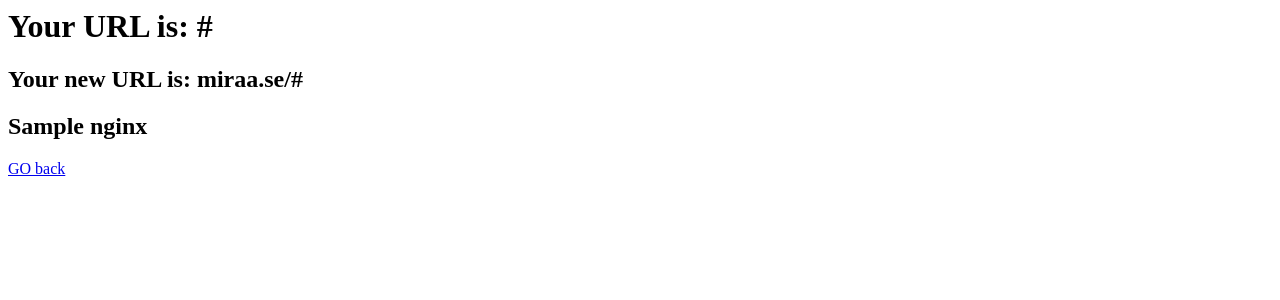
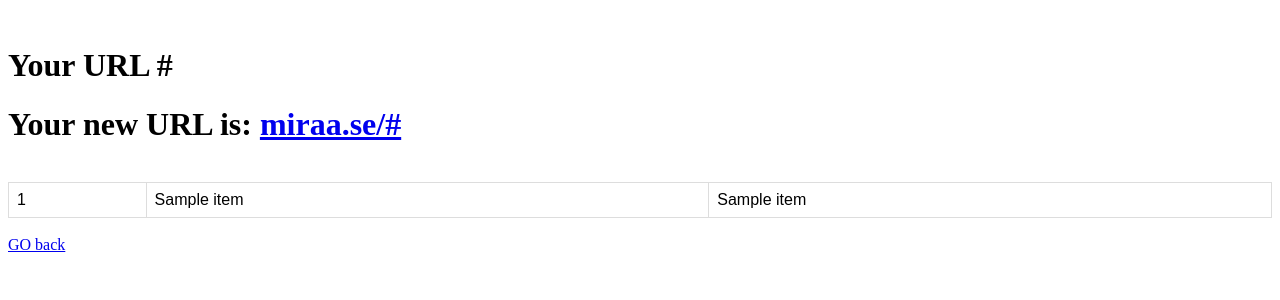
Before and after one commit to kreatinbiceps/flask-url, a Flask app: template templates/url.html in a window 1280 px wide. Shown: the top 300 px of the page. Run offline with Flask 2, Linux system fonts and the light colour scheme; the template is opened without the code that fills it: most values are stand-ins (such as "Sample title", 1, 10 or a date in 2020).

Commit message:
modified:   app.py 	modified:   link.db 	new file:   nginx-from-db.py 	modified:   templates/url.html

```diff
--- a/app.py
+++ b/app.py
@@ -5,23 +5,39 @@
 import sqlite3 as lite
 import re
 import os
+import subprocess
 
 app = Flask(__name__)
 
 DATABASE = "./link.db"
 
+
 if not os.path.exists(DATABASE):
-    con = lite.connect(DATABASE)
-    cursor = con.cursor()
-    cursor.execute("CREATE TABLE url (ID INTEGER PRIMARY KEY AUTOINCREMENT, ORIGURL TEXT, SHORTURL TEXT UNIQUE);")
-    con.commit()
-    cur.execute("INSERT INTO url VALUES('', 'abc.com', 'xyzz');")
-    con.commit()
-    con.close
+	con = lite.connect(DATABASE)
+	cursor = con.cursor()
+	cursor.execute("CREATE TABLE url (ID INTEGER PRIMARY KEY AUTOINCREMENT, ORIGURL TEXT, SHORTURL TEXT UNIQUE);")
+	con.commit()
+	cursor.execute("INSERT INTO url VALUES('1', 'abc.com', 'xyzz');")
+	con.commit()
+	con.close()
+
+
+def writeToDB(longurl, shorturl):
+	con = lite.connect(DATABASE)
+	cursor = con.cursor()
+	cursor.execute("INSERT INTO url (ID, ORIGURL, SHORTURL) VALUES(?,?,?)", (None, longurl, shorturl) )
+
+#	data_touple = (longurl, shorturl)
+#	cursor.execute(sqlite_insert_q, data_touple)
+
+	con.commit()
+	con.close()
+
+	subprocess.call(["sudo", "python3", "nginx-from-db.py"])
 
 def randomString(stringLength=4):
-    letters = string.ascii_lowercase
-    return ''.join(random.choice(letters) for i in range (stringLength))
+	letters = string.ascii_lowercase
+	return ''.join(random.choice(letters) for i in range (stringLength))
 
 
 
@@ -33,7 +49,7 @@
 
 @app.route('/')
 def index():
-    return render_template('index.html')
+	return render_template('index.html')
 
 
 
@@ -41,22 +57,30 @@
 def index2():
     #connect to the database
 
+	url = request.args.get('url')
+	longurl = url
+	pattern = re.compile(r'(http|ftp|https)://([\w-]+(?:(?:.[\w-]+)+))([\w.,@?^=%&:/~+#-]*[\w@?^=%&/~+#-])?', re.IGNORECASE)
+	result = re.search(pattern, url)
+	if result:
+		shorturl = randomString()
+		nginx = createNginx(url, shorturl)
 
-    url = request.args.get('url')
-    pattern = re.compile(r'(http|ftp|https)://([\w-]+(?:(?:.[\w-]+)+))([\w.,@?^=%&:/~+#-]*[\w@?^=%&/~+#-])?', re.IGNORECASE)
-    result = re.search(pattern, url)
-    if result:
-        shorturl = randomString()
-        nginx = createNginx(url, shorturl)
-        context = {'url': url, 'shorturl': shorturl, 'nginx': nginx}
-        return render_template('url.html', **context)
+		writeToDB(longurl, shorturl)
 
-    else:
-        wrongurl = 'The URL provided was wrong.'
-        context = {'wrongurl': wrongurl}
-        return render_template('index.html', **context)
+		con = lite.connect(DATABASE)
+		cursor = con.cursor()
+		cursor.execute("SELECT * FROM url;")
+		urldata = cursor.fetchall()
+
+		context = {'url': url, 'shorturl': shorturl}
+		return render_template('url.html', **context, urldata=urldata)
+
+	else:
+		wrongurl = 'The URL provided was wrong.'
+		context = {'wrongurl': wrongurl}
+		return render_template('index.html', **context)
 
 
 
 if __name__ == '__main__':
-   app.run(host='192.168.1.5', port=42099, debug=True)
+	app.run(host='192.168.1.5', port=42099, debug=True)
--- a/templates/url.html
+++ b/templates/url.html
@@ -1,9 +1,41 @@
+<html>
+<head>
+<style>
+table {
+  font-family: arial, sans-serif;
+  border-collapse: collapse;
+  width: 100%;
+}
 
-<html>
-    <h1>Your URL is: {{ url }}</h1>
-    <h2>Your new URL is: miraa.se/{{ shorturl }}</h2>
-    <h2>{{ nginx }}</h2>
+td, th {
+  border: 1px solid #dddddd;
+  text-align: left;
+  padding: 8px;
+}
+
+tr:nth-child(even) {
+  background-color: #dddddd;
+}
+</style>
+</head>
+
    <body>
+	<br>
+    <h1>Your URL {{ url }}</h1>
+    <h1>Your new URL is: <a href="https://miraa.se/{{ shorturl }}">miraa.se/{{ shorturl }}</a></h1>
+	<table>
+		{% for item in urldata %}
+
+	<tr>
+		<td>{{item[0]}}</td>
+		<td>{{item[1]}}</td>
+		<td>{{item[2]}}</td><br>
+
+	</tr>
+		{% endfor %}
+
+	</table>
+	<br>
     <a href="/">GO back</a>
    </body>
 </html>
```
Also changed, not shown: nginx-from-db.py (added, +38 -0 lines), link.db.
